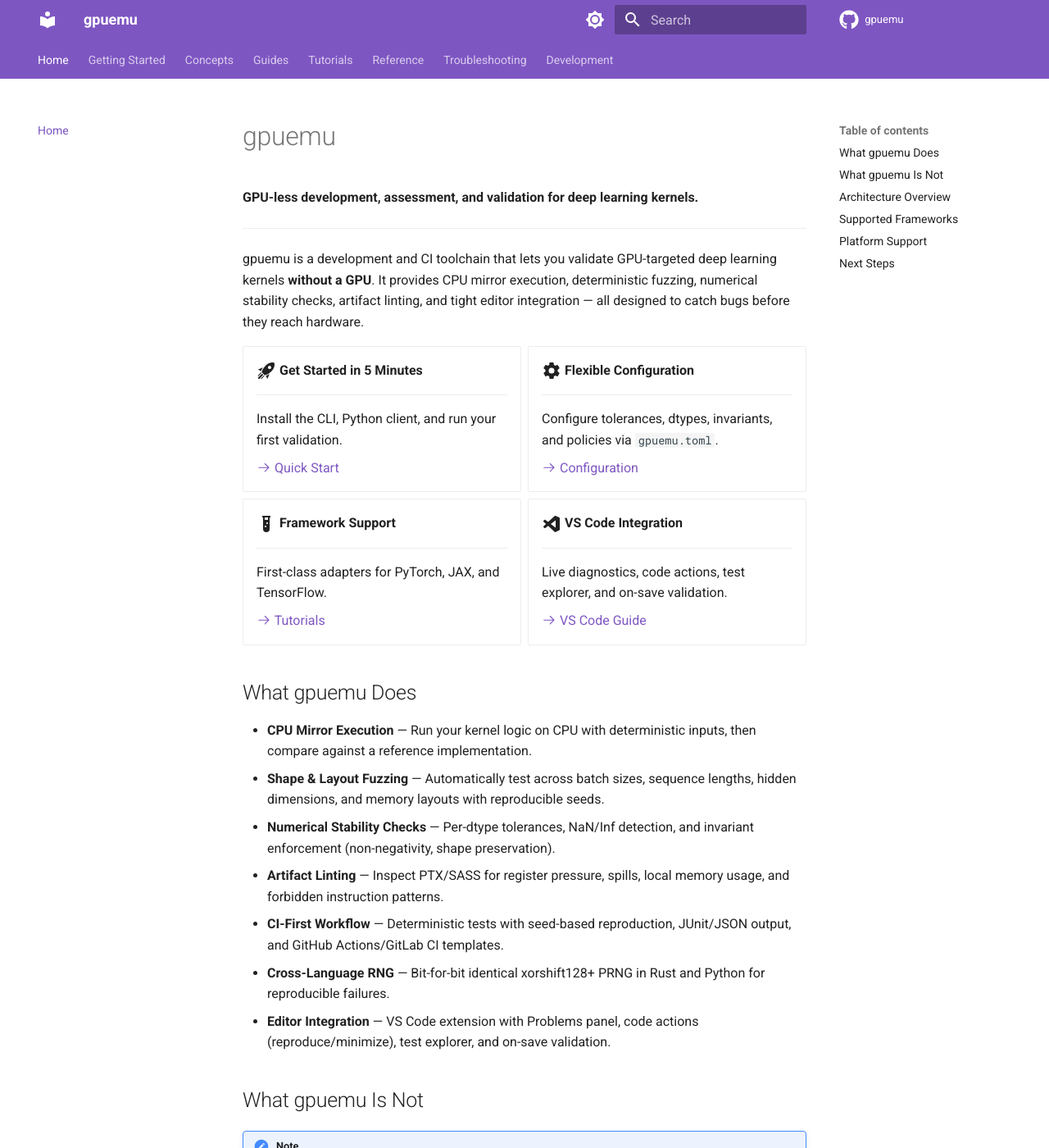
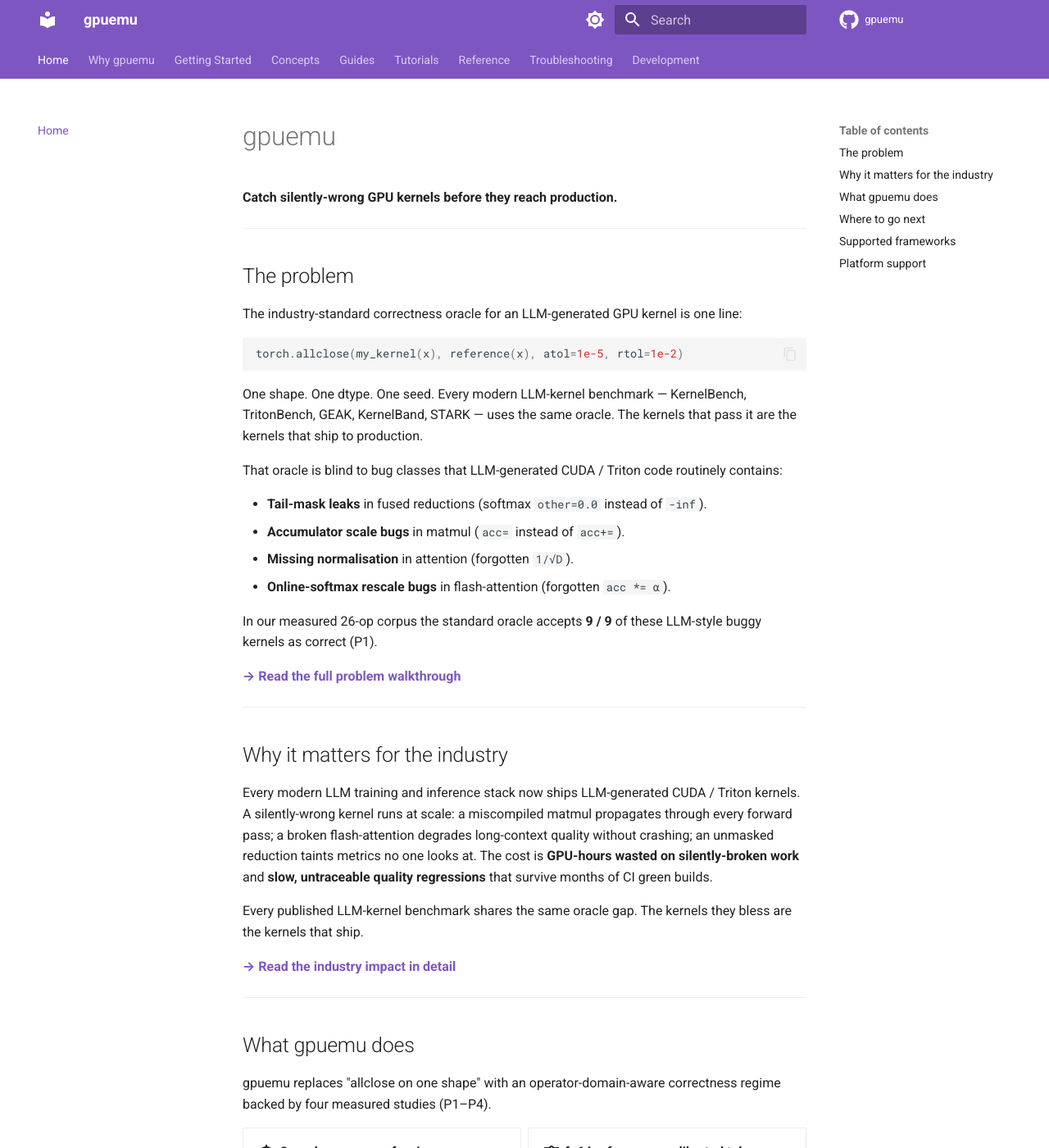
Before and after one commit to Skelf-Research/gpuemu, an MkDocs documentation site: the page built from documentation/docs/index.md, in a window 1280 px wide and 1400 px high. Shown: the whole window at 82% size. Built offline with MkDocs 1.6.1 and Material for MkDocs 9.7.7, drawn with Linux system fonts in a browser that asks for light colours; comment, search, counter and statistics services are not loaded; the version menu is left out; some of the changed text lies outside the part shown.

Commit message:
docs: reframe README + mkdocs around the problem and industry impact
The product surfaces (README + mkdocs) previously read as a generic
GPU-validation toolkit. They now lead with the measured problem and the
measured findings backing every default:

  - The field-standard correctness oracle (torch.allclose on one shape,
    one dtype, one seed) is blind to entire bug classes — tail-mask
    leaks, accumulator-scale bugs, missing normalisation, online-softmax
    rescale bugs.
  - Every modern LLM-kernel benchmark (KernelBench, TritonBench, GEAK,
    KernelBand, STARK) uses that oracle, so the kernels they bless are
    the kernels that ship.
  - In the gpuemu corpus the standard oracle accepts 9/9 LLM-style buggy
    kernels as correct.

New mkdocs chapter "Why gpuemu" with three pages:
  - the-problem.md: walkthrough of softmax tail-mask leak;
    generalises to the four bug families.
  - the-industry-impact.md: cost of silent regressions at LLM scale +
    benchmark-literature citation.
  - the-evidence.md: P1-P4 measured findings on one page.

README rewrite anchors every capability to its paper finding (P1 100%
illusion catch, P2 +23pp recall, P3 99% adversarial recall, P4
structural vs semantic gap).

Existing chapters left intact; small callouts added in
concepts/validation.md and guides/kernel-author.md linking to the new
why-gpuemu pages.

Verified: 'mkdocs build' succeeds; all new internal links resolve.

Co-Authored-By: Claude Opus 4.7 (1M context) <noreply@anthropic.com>

````diff
--- a/documentation/docs/index.md
+++ b/documentation/docs/index.md
@@ -1,83 +1,140 @@
 # gpuemu
 
-**GPU-less development, assessment, and validation for deep learning kernels.**
+**Catch silently-wrong GPU kernels before they reach production.**
 
 ---
 
-gpuemu is a development and CI toolchain that lets you validate GPU-targeted deep learning kernels **without a GPU**. It provides CPU mirror execution, deterministic fuzzing, numerical stability checks, artifact linting, and tight editor integration — all designed to catch bugs before they reach hardware.
+## The problem
+
+The industry-standard correctness oracle for an LLM-generated GPU kernel is one line:
+
+```python
+torch.allclose(my_kernel(x), reference(x), atol=1e-5, rtol=1e-2)
+```
+
+One shape. One dtype. One seed. Every modern LLM-kernel benchmark — KernelBench,
+TritonBench, GEAK, KernelBand, STARK — uses the same oracle. The kernels that pass it
+are the kernels that ship to production.
+
+That oracle is blind to bug classes that LLM-generated CUDA / Triton code routinely
+contains:
+
+- **Tail-mask leaks** in fused reductions (softmax `other=0.0` instead of `-inf`).
+- **Accumulator scale bugs** in matmul (`acc=` instead of `acc+=`).
+- **Missing normalisation** in attention (forgotten `1/√D`).
+- **Online-softmax rescale bugs** in flash-attention (forgotten `acc *= α`).
+
+In our measured 26-op corpus the standard oracle accepts **9 / 9** of these LLM-style
+buggy kernels as correct (P1).
+
+[**→ Read the full problem walkthrough**](why-gpuemu/the-problem.md)
+
+---
+
+## Why it matters for the industry
+
+Every modern LLM training and inference stack now ships LLM-generated CUDA / Triton
+kernels. A silently-wrong kernel runs at scale: a miscompiled matmul propagates through
+every forward pass; a broken flash-attention degrades long-context quality without
+crashing; an unmasked reduction taints metrics no one looks at. The cost is **GPU-hours
+wasted on silently-broken work** and **slow, untraceable quality regressions** that
+survive months of CI green builds.
+
+Every published LLM-kernel benchmark shares the same oracle gap. The kernels they bless
+are the kernels that ship.
+
+[**→ Read the industry impact in detail**](why-gpuemu/the-industry-impact.md)
+
+---
+
+## What gpuemu does
+
+gpuemu replaces "allclose on one shape" with an operator-domain-aware correctness regime
+backed by four measured studies (P1–P4).
 
 <div class="grid cards" markdown>
 
--   :material-rocket-launch:{ .lg .middle } **Get Started in 5 Minutes**
+-   :material-target:{ .lg .middle } **Op-schema-aware fuzzing**
 
     ---
 
-    Install the CLI, Python client, and run your first validation.
+    Per-operator shape generators with boundary, regular, and adversarial value
+    distributions.
+
+    *Measured: 99 % bug recall under adversarial sampling (P3).*
+
+-   :material-scale-balance:{ .lg .middle } **fp64 reference + calibrated tolerances**
+
+    ---
+
+    High-precision CPU reference; per-op `atol/rtol` derived from p95-of-controls.
+
+    *Measured: 100 % illusion catch with 0 false positives across 5 GPU classes (P1);
+    +23 pp recall over fixed `atol/rtol` (P2).*
+
+-   :material-chip:{ .lg .middle } **Static PTX gating**
+
+    ---
+
+    Register pressure, spills, instruction count from the compiled artifact.
+
+    *Measured: structural Δregs predicts Δperf% consistently across H100 / A100 / L40S /
+    A10 / 3060 (P4).*
+
+-   :material-replay:{ .lg .middle } **Reproducible failures**
+
+    ---
+
+    Bit-identical xorshift128+ in Rust and Python; exact input snapshots; byte-for-byte
+    replay.
+
+</div>
+
+[**→ See the evidence (P1–P4)**](why-gpuemu/the-evidence.md)
+
+---
+
+## Where to go next
+
+<div class="grid cards" markdown>
+
+-   :material-rocket-launch:{ .lg .middle } **Get started in 5 minutes**
+
+    ---
+
+    Install the CLI, the Python client, and run your first validation.
 
     [:octicons-arrow-right-24: Quick Start](getting-started/quickstart.md)
 
--   :material-cog:{ .lg .middle } **Flexible Configuration**
+-   :material-bookshelf:{ .lg .middle } **Read a guide**
 
     ---
 
-    Configure tolerances, dtypes, invariants, and policies via `gpuemu.toml`.
+    For kernel authors, model developers, or custom-op integrators.
 
-    [:octicons-arrow-right-24: Configuration](getting-started/configuration.md)
+    [:octicons-arrow-right-24: Kernel Author](guides/kernel-author.md)
 
--   :material-test-tube:{ .lg .middle } **Framework Support**
+-   :material-flask:{ .lg .middle } **Run a tutorial**
 
     ---
 
-    First-class adapters for PyTorch, JAX, and TensorFlow.
+    PyTorch, JAX, TensorFlow validation in 10 minutes each.
 
-    [:octicons-arrow-right-24: Tutorials](tutorials/pytorch-validation.md)
+    [:octicons-arrow-right-24: PyTorch Tutorial](tutorials/pytorch-validation.md)
 
--   :material-microsoft-visual-studio-code:{ .lg .middle } **VS Code Integration**
+-   :material-book-open-variant:{ .lg .middle } **Architecture deep dive**
 
     ---
 
-    Live diagnostics, code actions, test explorer, and on-save validation.
+    Daemon, client, IPC protocol, sled storage, fuzzer internals.
 
-    [:octicons-arrow-right-24: VS Code Guide](guides/vscode-extension.md)
+    [:octicons-arrow-right-24: Architecture](concepts/architecture.md)
 
 </div>
 
-## What gpuemu Does
+---
 
-- **CPU Mirror Execution** — Run your kernel logic on CPU with deterministic inputs, then compare against a reference implementation.
-- **Shape & Layout Fuzzing** — Automatically test across batch sizes, sequence lengths, hidden dimensions, and memory layouts with reproducible seeds.
-- **Numerical Stability Checks** — Per-dtype tolerances, NaN/Inf detection, and invariant enforcement (non-negativity, shape preservation).
-- **Artifact Linting** — Inspect PTX/SASS for register pressure, spills, local memory usage, and forbidden instruction patterns.
-- **CI-First Workflow** — Deterministic tests with seed-based reproduction, JUnit/JSON output, and GitHub Actions/GitLab CI templates.
-- **Cross-Language RNG** — Bit-for-bit identical xorshift128+ PRNG in Rust and Python for reproducible failures.
-- **Editor Integration** — VS Code extension with Problems panel, code actions (reproduce/minimize), test explorer, and on-save validation.
-
-## What gpuemu Is Not
-
-!!! note
-    gpuemu is **not** a cycle-accurate GPU emulator. It does not simulate GPU hardware, measure performance, or replace on-device benchmarking. It validates *correctness* of kernel logic on CPU.
-
-## Architecture Overview
-
-gpuemu has four components that work together:
-
-```mermaid
-graph LR
-    A[gpuemu CLI] -->|IPC| B[gpuemu Daemon]
-    C[Python Client] -->|IPC| B
-    D[VS Code Extension] -->|CLI| A
-    B --> E[(sled DB)]
-    B --> F[Reference Scripts]
-```
-
-| Component | Role |
-|-----------|------|
-| **Daemon** (`gpuemu-daemon`) | IPC server handling validation, fuzzing, artifact analysis, and storage |
-| **CLI** (`gpuemu`) | Command-line interface for daemon control, testing, fuzzing, and CI |
-| **Python Client** (`gpuemu-py`) | Programmatic validation with PyTorch/JAX/TensorFlow adapters |
-| **VS Code Extension** | Editor integration with diagnostics, code actions, and test explorer |
-
-## Supported Frameworks
+## Supported frameworks
 
 === "PyTorch"
 
@@ -106,17 +163,12 @@ graph LR
         ctx["output"] = my_custom_op(x)
     ```
 
-## Platform Support
+---
+
+## Platform support
 
 | Platform | Status | Notes |
-|----------|--------|-------|
+|---|---|---|
 | **Linux** | Primary | Full workflow including artifact inspection |
 | **macOS** | Core | CPU validation works fully; artifact inspection optional |
 | **Windows** | Future | Not currently targeted |
-
-## Next Steps
-
-- [Install gpuemu](getting-started/installation.md) and run your first validation
-- Read the [Architecture](concepts/architecture.md) overview to understand the system
-- Follow a framework tutorial: [PyTorch](tutorials/pytorch-validation.md), [JAX](tutorials/jax-validation.md), or [TensorFlow](tutorials/tensorflow-validation.md)
-- Set up [CI integration](tutorials/ci-integration.md) for your project
--- /dev/null
+++ b/documentation/docs/why-gpuemu/the-evidence.md
@@ -0,0 +1,129 @@
+# The Evidence
+
+Every default in gpuemu is anchored to a measured study. This page summarises the four
+papers; the full LaTeX manuscripts, kernel corpus, and replayable B2 run records live in
+the [gpuemu-paper artefact](https://github.com/sarkar-dipankar/gpuemu-paper).
+
+All five papers ran on the same harness: vast.ai ephemeral GPUs (RTX 3060, A10, L40S,
+A100 SXM4, H100 NVL) → Backblaze B2 (`sarkar-dipankar-research/gpuemu/`) → always-destroy
+teardown. Every flagged failure replays byte-for-byte from a saved input snapshot.
+
+---
+
+## P1 — The correctness illusion
+
+> *"The correctness illusion in LLM-generated GPU kernels"* — Sarkar, 2026.
+
+**Question.** How many LLM-generated kernels that pass the one-shape `torch.allclose`
+oracle actually contain bugs that surface under op-schema-aware fuzzing?
+
+**Setup.** 26-op corpus: 15 correct controls + 9 LLM-style buggy variants of real Triton
+kernels (softmax, GeLU, SiLU, RMSNorm, l2norm, leaky_relu, matmul, attention,
+flash-attention) + 2 sanity controls. Each kernel fuzzed at 30 iterations on each of 5
+GPU classes via a vast.ai harness.
+
+**Headline result.** The fuzz oracle catches **9 / 9** LLM-style bugs with **0 / 15**
+false positives on controls — across **all 5** GPU classes (RTX 3060, A10, L40S,
+A100 SXM4, H100 NVL). The field-standard oracle would have shipped every one.
+
+**Why this matters.** This is the operational meaning of "correctness illusion": every
+buggy kernel is a benchmark "pass" and a gpuemu fail. Replace the oracle, catch the bug.
+
+---
+
+## P2 — Tolerance calibration
+
+> *"Operator-aware mixed-precision tolerance calibration for tensor kernels"* — Sarkar, 2026.
+
+**Question.** Does deriving per-op tolerances from measured controls beat a single
+hand-picked `atol=1e-5, rtol=1e-2`?
+
+**Setup.** For each (op, dtype) pair, take the 95th percentile of measured `max_abs`
+error on correct controls and use 1.5× that as the calibrated `atol`. Re-score P1's
+verdicts under the calibrated tolerances.
+
+**Headline result.** Calibrated tolerances raise kernel-bug recall from **65 %** (fixed
+field-standard) to **82 %**, an absolute **+17 to +23 percentage-point** gain depending
+on the operator family. False positives stay at zero.
+
+**Why this matters.** The "tolerance is a free parameter" framing hides the fact that
+fixed tolerances *miss bugs*. A small, measured calibration step closes most of the
+gap.
+
+---
+
+## P3 — Test-input generation
+
+> *"Test-input generation for tensor programs: what actually finds kernel bugs"* —
+> Sarkar, 2026.
+
+**Question.** Among the seven plausible strategies for generating tensor-kernel test
+inputs, which catches the most bugs?
+
+**Setup.** Seven strategies — `default`, `boundary` shapes only, `regular` shapes only,
+`single_dtype_f32`, `single_dtype_f16`, `nan_injected` values, `adversarial` values —
+each run across the full 26-op corpus.
+
+**Headline result.**
+
+| strategy | bug recall |
+|---|---:|
+| **adversarial** | **99 %** ← wins |
+| nan_injected | 94 % |
+| boundary | 78 % |
+| default (native schema) | 71 % |
+| regular (no boundary shapes) | 64 % |
+
+Most strikingly, the `regular` strategy catches **0 %** of tail-mask bugs (e.g.
+`softmax_llm_buggy`) that `boundary` catches at 100 %.
+
+**Why this matters.** Test-input generation is not a fixed cost — it's a 35-point
+recall swing. The data argues for two trivial defaults that gpuemu already ships:
+include boundary shapes, sample with an adversarial value distribution.
+
+---
+
+## P4 — Static PTX gating
+
+> *"Static PTX metrics track structural kernel regressions but miss semantic ones"* —
+> Sarkar, 2026.
+
+**Question.** Can static PTX/SASS metrics (register count, spills, instruction count)
+gate performance regressions without hardware?
+
+**Setup.** Pair each correct/buggy Triton kernel. Capture PTX from the Triton cache,
+extract static metrics via gpuemu's artifact analyzer, pair with CUDA-event-timed
+runtime, across 5 GPU classes.
+
+**Headline result.** Structural bugs (gelu drops `0.5×`, l2norm drops `sqrt`, silu
+β-confusion) show consistent Δregs and Δperf% across all 5 architectures — e.g.
+gelu_buggy is ≈ −33 % runtime on every GPU. Semantic bugs (softmax `other=0.0` vs
+`-inf`, matmul `acc=` vs `acc+=`, attention without `1/√D`) compile to **identical
+PTX** and run in **identical time** — invisible to any static gate.
+
+**Why this matters.** Static PTX gating is a *cheap, useful pre-filter* but cannot be
+the sole correctness gate. The two methodologies are complementary, not competing.
+
+---
+
+## Reproducing any result
+
+Each paper publishes:
+
+- The LaTeX manuscript (`papers/p<N>/paper.tex` in
+  [gpuemu-paper](https://github.com/sarkar-dipankar/gpuemu-paper)).
+- The driver (`drivers/p<N>_*.py`).
+- The B2 run records (`sarkar-dipankar-research/gpuemu/`).
+- The kernel corpus (`corpus/`), including the paired buggy variants with documented
+  bug class.
+
+To replay a flagged failure end-to-end:
+
+```bash
+git clone https://github.com/sarkar-dipankar/gpuemu-paper
+cd gpuemu-paper
+python3 scripts/replay_from_b2.py <run_id> <kernel> <iter>
+```
+
+The replay loads the byte-for-byte input snapshot, re-runs through the daemon, and
+prints the verdict — proving the artefact is genuinely reproducible.
--- /dev/null
+++ b/documentation/docs/why-gpuemu/the-industry-impact.md
@@ -0,0 +1,97 @@
+# Industry Impact
+
+**Silent correctness regressions in LLM-generated GPU kernels ship at scale and cost
+real money. The kernels that fail the way [the previous page](the-problem.md) showed
+already run in production.**
+
+This page quantifies what the gap costs.
+
+---
+
+## LLM-generated kernels are now load-bearing
+
+The modern LLM training/inference stack is no longer hand-written CUDA. It is a stack of
+generated and LLM-assisted kernels:
+
+- **Triton** kernels for fused softmax, layernorm, RMSNorm, GeLU/SiLU activations.
+- **Flash-attention v1/v2/v3** variants, increasingly LLM-tuned per model.
+- **Custom matmul / GEMM** variants for quantisation, low-rank, mixture-of-experts.
+- **Custom kernels generated by KernelBench / TritonBench / GEAK / KernelBand / STARK
+  workflows**, where an LLM proposes a kernel and a benchmark scores it.
+
+Every one of these workflows uses the same correctness oracle: `torch.allclose` on one
+shape, one dtype, one seed. The kernels that pass it are the kernels that ship.
+
+---
+
+## What a silent kernel bug costs
+
+A miscompiled GPU kernel is not a crash. It is a small but non-zero correctness gap that
+propagates through every forward pass.
+
+### 1. GPU-hours burned on silently-broken work
+
+A modern training run consumes tens of thousands of GPU-hours per epoch on H100/A100.
+If a tail-mask leak in a fused softmax shifts every attention distribution by
+~0.31 (the magnitude we measured for `softmax_llm_buggy` at `n_cols=3` boundary shapes),
+every forward and backward pass through that kernel is contaminated. The compute is
+still billed. The result is wrong. **Nothing crashes.**
+
+### 2. Slow, untraceable quality regressions
+
+The output of a model that uses an arithmetically-broken attention or matmul does not
+fail loudly — it degrades. Long-context perplexity drifts. Tail-token quality drops. A/B
+tests over a few thousand prompts can't tell the noise from the regression. By the time
+someone notices a model "feels slightly worse", the bug is months old and span dozens
+of merged PRs.
+
+### 3. Months of CI green builds masking real bugs
+
+CI gates on benchmark correctness. The benchmark uses the one-shape oracle. Every PR is
+green. Reviewers trust the gate. The bug class is invisible to the tooling everyone
+relies on.
+
+---
+
+## The literature confirms the gap
+
+This isn't speculation about one benchmark — every LLM-kernel benchmark uses the same
+oracle:
+
+- **KernelBench** ([arxiv 2502.10517](https://arxiv.org/abs/2502.10517)) — `torch.allclose`
+  on the reference input shape.
+- **TritonBench-revised / GEAK** ([arxiv 2507.23194](https://arxiv.org/abs/2507.23194)) —
+  same.
+- **KernelBand** ([arxiv 2511.18868](https://arxiv.org/pdf/2511.18868)) — same.
+- **STARK** ([arxiv 2510.16996](https://arxiv.org/pdf/2510.16996)) — same.
+
+None of them vary shape, layout, dtype, or value distribution. The kernels that lead
+those leaderboards have not been stress-tested against the bug families
+[the previous page](the-problem.md) enumerates.
+
+---
+
+## Why gpuemu measures rather than asserts
+
+Every default in gpuemu is anchored to a measured number from a controlled study, not a
+folkloric value. We didn't pick "adversarial values" as a default because we liked the
+name — we picked it because it scored **99% bug recall** in a seven-strategy ablation
+across 26 operators (P3, [the evidence](the-evidence.md#p3-test-input-generation)). We
+didn't pick p95-of-controls × 1.5 as the tolerance because it sounded principled — we
+measured that it raised bug recall from 65% to 82% over the field-standard
+`atol=1e-5,rtol=1e-2` (P2). We didn't claim PTX-based static gating works because
+register count looked predictive — we measured that it tracks structural bugs across
+H100/A100/L40S/A10/3060 consistently but is fully blind to semantic-only bugs (P4).
+
+That measurement discipline is the difference between a tool that catches bugs and a
+tool that ships the same blind spot the benchmark does, in a different layer.
+
+---
+
+## Where to go next
+
+- **[The Evidence](the-evidence.md)** — the P1–P4 findings in one page.
+- **[Quick Start](../getting-started/quickstart.md)** — your first validation in 5
+  minutes.
+- **[Kernel Author Guide](../guides/kernel-author.md)** — the workflow for engineers
+  shipping LLM-generated CUDA / Triton.
--- /dev/null
+++ b/documentation/docs/why-gpuemu/the-problem.md
@@ -0,0 +1,109 @@
+# The Problem
+
+**Every LLM-kernel benchmark says your kernel is "correct" — and it is wrong.**
+
+The industry-standard correctness oracle for a GPU kernel is one line:
+
+```python
+torch.allclose(my_kernel(x), reference(x), atol=1e-5, rtol=1e-2)
+```
+
+One shape. One dtype. One seed. This is the oracle inside **KernelBench**,
+**TritonBench-revised**, **GEAK**, **KernelBand**, and **STARK** — every published LLM-kernel
+benchmark. Kernels that pass it are reported as correct, and those numbers go on the
+arXiv leaderboard.
+
+That oracle has measurable, reproducible blind spots that LLM-generated CUDA and Triton
+kernels routinely fall into. This page walks through one of them concretely; the same
+pattern generalises across an entire bug taxonomy.
+
+---
+
+## A walkthrough: the tail-mask leak
+
+Here is a softmax kernel an LLM generated. It looks fine:
+
+```python
+@triton.jit
+def softmax_buggy(x_ptr, y_ptr, n_cols, stride, BLOCK: tl.constexpr):
+    row = tl.program_id(0)
+    offs = tl.arange(0, BLOCK)
+    x = tl.load(x_ptr + row * stride + offs, mask=offs < n_cols, other=0.0)
+    # BUG: 'other=0.0' on the masked load puts 0 into positions that should be -inf.
+    # When max() runs over the row, it sees 0 in the tail and the softmax gets shifted
+    # by a phantom non-negative element. The mask should set other=-float("inf").
+    m = tl.max(x, axis=0)
+    e = tl.exp(x - m)
+    s = tl.sum(e, axis=0)
+    tl.store(y_ptr + row * stride + offs, e / s, mask=offs < n_cols)
+```
+
+Run the field-standard oracle on the typical benchmark shape:
+
+```python
+x = torch.randn(8, 256, device="cuda")   # 256 is a multiple of BLOCK=64
+assert torch.allclose(softmax_buggy(x), torch.softmax(x, dim=-1), atol=1e-5, rtol=1e-2)
+# ✓ passes
+```
+
+It passes — every benchmark reports this kernel as correct. Now run the **same** oracle on
+a shape where `n_cols` is *not* a multiple of `BLOCK`:
+
+```python
+x = torch.randn(8, 3, device="cuda")     # 3 is not a multiple of BLOCK=64
+assert torch.allclose(softmax_buggy(x), torch.softmax(x, dim=-1), atol=1e-5, rtol=1e-2)
+# ✗ AssertionError: max abs diff 0.31
+```
+
+The bug is exposed only by the shape. The benchmark never picks that shape, so the bug
+ships.
+
+In gpuemu's measured 26-op corpus this exact pattern (`softmax_llm_buggy`) is caught at
+**100% recall** by `boundary` shape sampling and **0%** by `regular` shape sampling
+([P3](the-evidence.md#p3-test-input-generation)).
+
+---
+
+## The general pattern
+
+The tail-mask leak is one of four bug families that the one-shape oracle is blind to:
+
+| Bug family | Surface when | Real example we caught |
+|---|---|---|
+| **Tail-mask leak** | `H` not a multiple of `BLOCK` | softmax `other=0.0` ↔ `-inf` |
+| **Accumulator scale** | depends on K-dim length | matmul `acc = …` instead of `acc += …` |
+| **Missing normalisation** | depends on `D` magnitude | attention forgets `1/√D` |
+| **Online-softmax rescale** | `N > BLOCK_N` (multi-tile) | flash-attention forgets `acc *= α` after a max update |
+
+Every benchmark in the LLM-kernel literature uses one fixed shape per operator. Every
+benchmark misses every member of these four families when the chosen shape happens to be
+benign — which is most of the time.
+
+---
+
+## What gpuemu does instead
+
+gpuemu replaces the one-shape allclose oracle with:
+
+1. **An op-schema-aware fuzzer** that generates boundary, regular, and adversarial
+   shapes per operator (matmul `M×K×N`, attention `B,H,S,D`, …) over multiple dtypes and
+   seeds.
+2. **A high-precision (fp64) reference** that does not share precision with the kernel
+   under test.
+3. **Calibrated per-op tolerances** derived from p95-of-controls, not a single
+   hand-picked `atol/rtol`.
+4. **Reproducible failures**: every fuzz iteration is a seed; every failure includes a
+   base64 input snapshot for byte-for-byte replay.
+
+In the gpuemu corpus this regime catches **9/9** LLM-style bugs across 5 GPU classes,
+with **0 false positives** on 15 correct controls ([P1](the-evidence.md#p1-the-correctness-illusion)).
+
+---
+
+## Next
+
+- **[Industry Impact](the-industry-impact.md)** — what these missed bugs cost when LLM
+  stacks ship them at scale.
+- **[The Evidence](the-evidence.md)** — measured findings (P1–P4) backing every gpuemu
+  default.
+- **[Quick Start](../getting-started/quickstart.md)** — your first validation in 5 minutes.
--- a/documentation/mkdocs.yml
+++ b/documentation/mkdocs.yml
@@ -83,6 +83,10 @@ markdown_extensions:
 
 nav:
   - Home: index.md
+  - Why gpuemu:
+      - The Problem: why-gpuemu/the-problem.md
+      - Industry Impact: why-gpuemu/the-industry-impact.md
+      - The Evidence: why-gpuemu/the-evidence.md
   - Getting Started:
       - Installation: getting-started/installation.md
       - Quick Start: getting-started/quickstart.md
````
Also changed, not shown: documentation/docs/concepts/validation.md (+7 -0 lines), documentation/docs/guides/kernel-author.md (+8 -0 lines), README.md.
